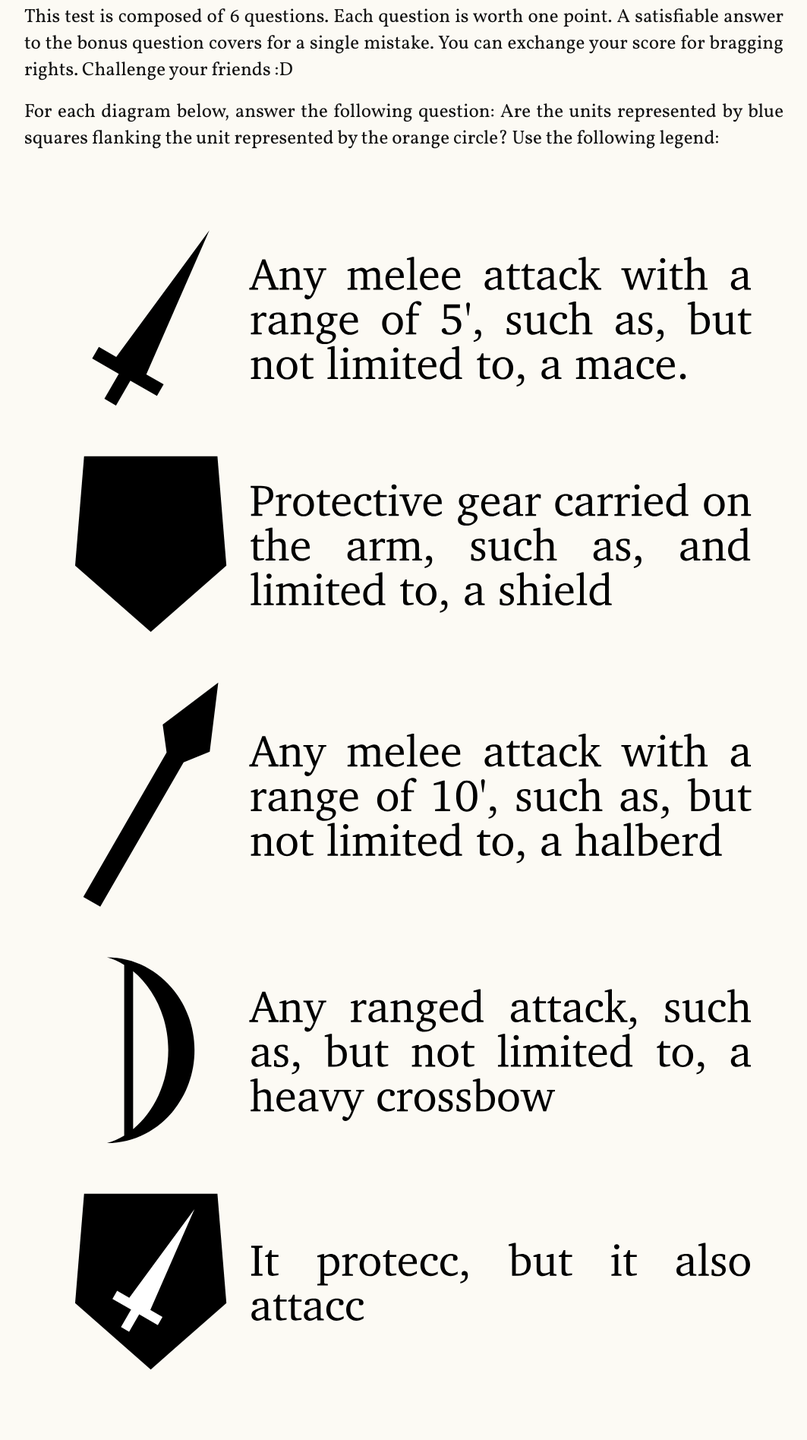
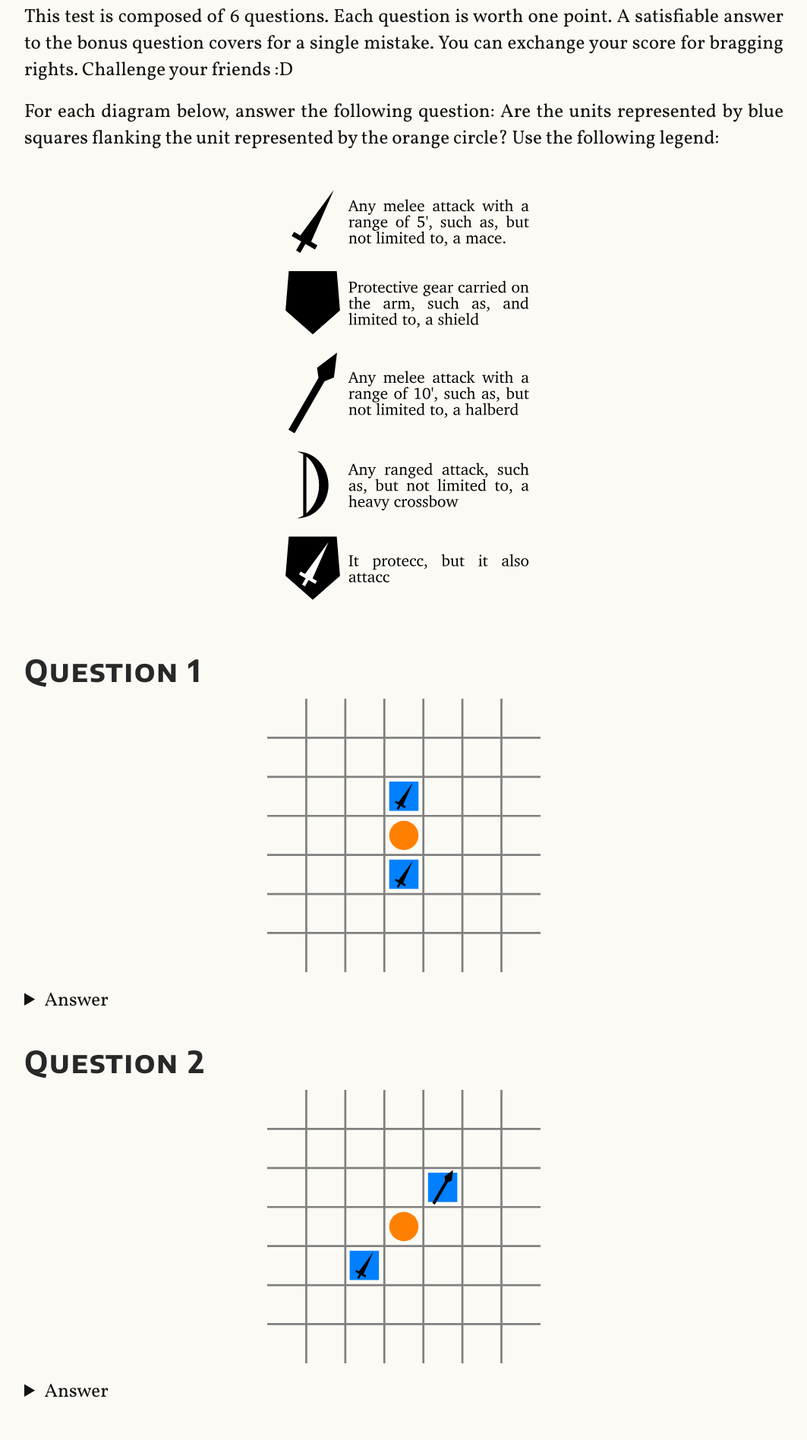
Before and after one commit to bjogart/logaine-lorestar, a Jekyll site: the page built from _posts/2023-10-29-flanking.md, in a window 1280 px wide. Shown: the part 1710-3606 px from the top of the page at 76% size, without its empty margins (26-1089 px from the left). Built offline with Jekyll 4.4.1, drawn with Linux system fonts in a browser that asks for light colours.

Commit message:
Uncomment `.img-scaler`

```diff
--- a/resources/style/main.css
+++ b/resources/style/main.css
@@ -39,12 +39,12 @@
   text-align: center;
 }
 
-/* .img-scaler, img {
+.img-scaler, img {
   display: block;
   width: 90%;
   max-width: 400px;
   margin: 0 auto;
-} */
+}
 
 .table-scroller {
   overflow: auto;
```
